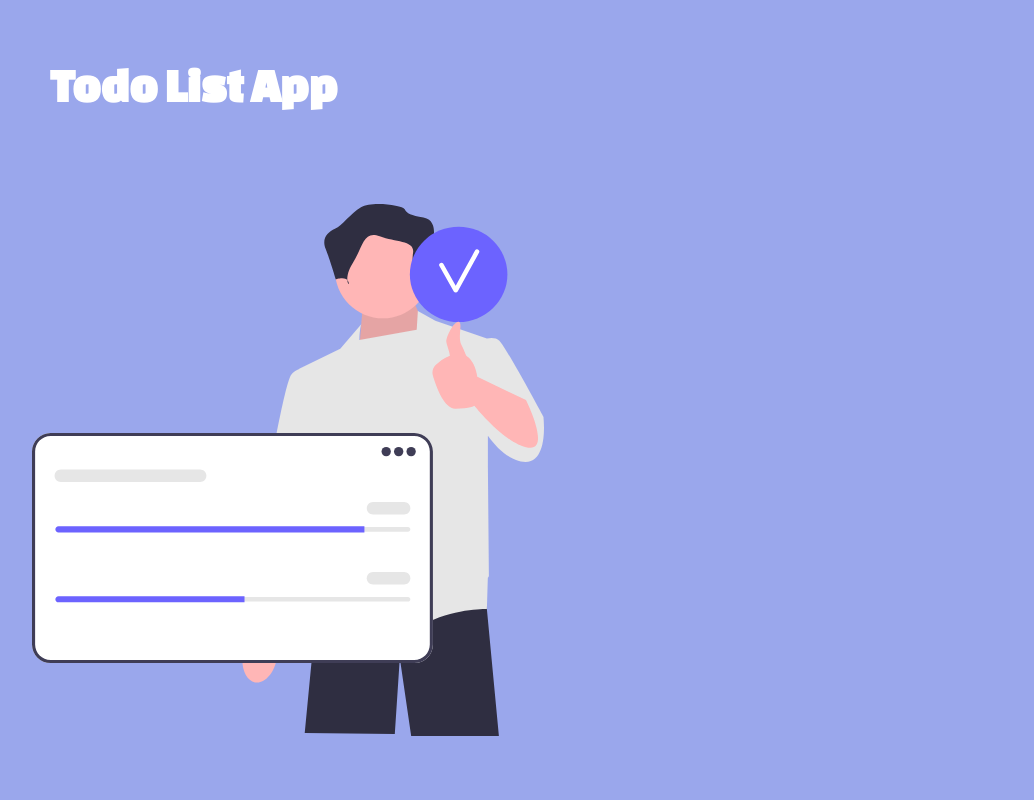
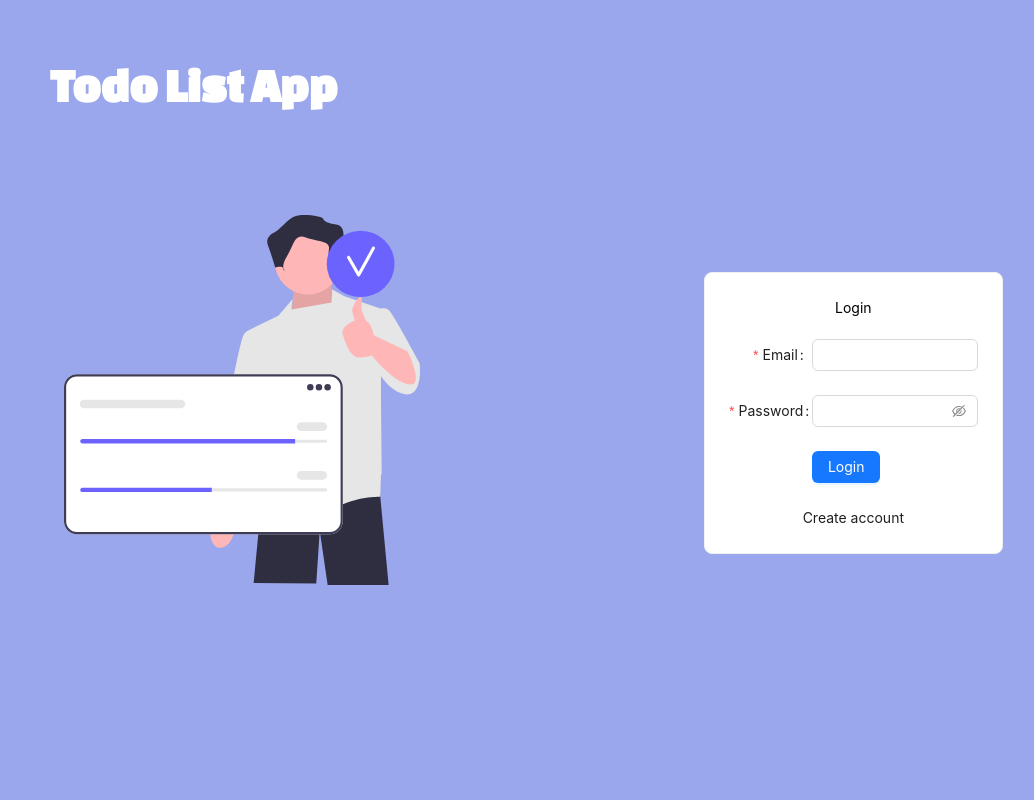
Before and after one commit to Shamil1001/todo-app, a React (Vite) app: page / in a window 1280 px wide. Shown: the top 800 px of the page, without its empty margins (0-1034 px from the left). Built offline with nearby package versions, Linux system fonts and the light colour scheme; no server answers.

Commit message:
login finsihed

```diff
--- a/src/App.css
+++ b/src/App.css
@@ -13,3 +13,21 @@
     background-color: #9AA7EC;
     height: 100vh;
 }
+
+.home_page{
+    display: flex;
+    flex-direction: row;
+    width: 100%;
+}
+.signup_left{
+    width: 50%;
+}
+
+.signup_left .signup_left_svg{
+    margin: 10% 15%;
+    height: 70%;
+}
+
+.home_login{
+    width: 100%;
+}
--- a/src/App.tsx
+++ b/src/App.tsx
@@ -4,6 +4,7 @@ import Signup from "./components/signup";
 import Main from "./pages/home";
 import Register from "./pages/register";
 import Login from "./pages/login";
+import Todo from "./pages/todo";
 import "./App.css";
 import { BrowserRouter as Router, Routes, Route } from "react-router-dom";
 
@@ -15,6 +16,7 @@ function App() {
           <Route path="/" element={<Main />} />
           <Route path="/register" element={<Register />} />
           <Route path="/login" element={<Login />} />
+          <Route path="/todo" element={<Todo />} />
         </Routes>
       </Router>
 
--- a/src/components/signup.css
+++ b/src/components/signup.css
@@ -9,10 +9,7 @@
     width: 50%;
 
 }
-.signup_left_svg{
-    margin: 5%;
-    height: 70%;
-}
+
 .signup_box{
     width: 50%;
     display: flex;
--- a/src/pages/home.tsx
+++ b/src/pages/home.tsx
@@ -12,7 +12,9 @@ function Main() {
         <div className="signup_left">
           <img className="signup_left_svg" src={signupImg} />
         </div>
-        <Login />
+        <div className="home_login">
+          <Login />
+        </div>
       </div>
       {/* <Signup /> */}
     </div>
--- a/src/pages/login.tsx
+++ b/src/pages/login.tsx
@@ -1,7 +1,26 @@
-import * as React from "react";
-import { Card } from "antd";
+import React, { ChangeEvent, useState, useRef, useEffect } from "react";
+import { Card, Space } from "antd";
 import { Button, Checkbox, Form, Input } from "antd";
 import Navbar from "../components/navbar";
+import { Link, useNavigate } from "react-router-dom";
+import { signInWithEmailAndPassword, onAuthStateChanged } from "firebase/auth";
+import { auth } from "../firebase";
+
+export default function Login() {
+  const [email, setEmail] = useState("");
+  const [password, setPassword] = useState("");
+  const navigate = useNavigate();
+
+  useEffect(() => {
+    auth.onAuthStateChanged((user) => {
+      if (user) {
+        navigate("/todo");
+      }
+    });
+  }, []);
+
+  const emailRef = useRef();
+  const passwordRef = useRef();
 
   const onFinish = (values: any) => {
     console.log("Success:", values);
@@ -11,12 +30,39 @@ const onFinishFailed = (errorInfo: any) => {
     console.log("Failed:", errorInfo);
   };
 
-export default function Login() {
+  const handleLogEmail = (event: ChangeEvent<HTMLInputElement>) => {
+    setEmail(event.target.value);
+  };
+
+  const handleLogPassword = (event: ChangeEvent<HTMLInputElement>) => {
+    setPassword(event.target.value);
+  };
+
+  const handleLogin = () => {
+    console.log(email, password);
+    signInWithEmailAndPassword(auth, email, password)
+      .then(() => {
+        navigate("/todo");
+        console.log("successssssssss");
+      })
+      .catch((err) => console.log(err));
+  };
+
   return (
     <>
       {/* <Navbar /> */}
-      <div className="register_main">
-        <Card className="register_form">
+      <div className="login_main">
+        <Card className="login_form">
+          <div
+            style={{
+              display: "flex",
+              justifyContent: "center",
+              marginBottom: "20px",
+            }}
+          >
+            <h1 style={{ color: "black" }}>Login</h1>
+          </div>
+
           <Form
             name="basic"
             labelCol={{ span: 8 }}
@@ -28,13 +74,13 @@ export default function Login() {
             autoComplete="off"
           >
             <Form.Item
-              label="Username"
-              name="username"
+              label="Email"
+              name="email"
               rules={[
                 { required: true, message: "Please input your username!" },
               ]}
             >
-              <Input />
+              <Input onChange={handleLogEmail} value={email} />
             </Form.Item>
 
             <Form.Item
@@ -44,23 +90,30 @@ export default function Login() {
                 { required: true, message: "Please input your password!" },
               ]}
             >
-              <Input.Password />
+              <Input.Password
+                onChange={handleLogPassword}
+                // ref={passwordRef}
+                type="password"
+                value={password}
+              />
             </Form.Item>
-
-            <Form.Item
-              name="remember"
-              valuePropName="checked"
-              wrapperCol={{ offset: 8, span: 16 }}
-            >
-              <Checkbox>Remember me</Checkbox>
-            </Form.Item>
-
             <Form.Item wrapperCol={{ offset: 8, span: 16 }}>
-              <Button type="primary" htmlType="submit">
-                Submit
+              <Button onClick={handleLogin} type="primary" htmlType="submit">
+                Login
               </Button>
             </Form.Item>
           </Form>
+          <div
+            style={{
+              display: "flex",
+              justifyContent: "center",
+            }}
+            className="create_account"
+          >
+            <Link to="/register">
+              <p style={{ cursor: "pointer" }}>Create account</p>
+            </Link>
+          </div>
         </Card>
       </div>
     </>
--- a/src/pages/register.css
+++ b/src/pages/register.css
@@ -9,3 +9,15 @@
     width: 30%;
 
 }
+
+.login_main{
+    display: flex;
+    justify-content: center;
+    align-items: center;
+}
+
+.login_form{
+    margin-top: 100px;
+    width: 35%;
+
+}
--- a/src/pages/register.tsx
+++ b/src/pages/register.tsx
@@ -4,6 +4,7 @@ import Navbar from "../components/navbar";
 import "./register.css";
 import { Card } from "antd";
 import { Button, Checkbox, Form, Input } from "antd";
+import { Link } from "react-router-dom";
 
 const onFinish = (values: any) => {
   console.log("Success:", values);
@@ -54,6 +55,9 @@ export default function Register() {
                 Submit
               </Button>
             </Form.Item>
+            <Link to="/">
+              <p>Go back</p>
+            </Link>
           </Form>
         </Card>
       </div>
--- a/src/pages/todo.tsx
+++ b/src/pages/todo.tsx
@@ -1,9 +1,30 @@
-import * as React from "react";
+import { useEffect } from "react";
+import { signOut } from "firebase/auth";
+import { auth } from "../firebase";
+import { useNavigate } from "react-router-dom";
 
 export default function Todo() {
+  const navigate = useNavigate();
+
+  useEffect(() => {
+    auth.onAuthStateChanged((user) => {
+      if (!user) {
+        navigate("/");
+      }
+    });
+  }, []);
+
+  const handleSignOut = () => {
+    signOut(auth)
+      .then(() => {
+        navigate("/");
+      })
+      .catch((err) => alert(err.message));
+  };
   return (
     <>
       <div>
+        <button onClick={handleSignOut}>signOut</button>
         <h2>Todo</h2>
       </div>
     </>
```
Also changed, not shown: src/firebase.ts (line endings or trailing spaces). Lines whose indentation alone changed are shown as unchanged.
